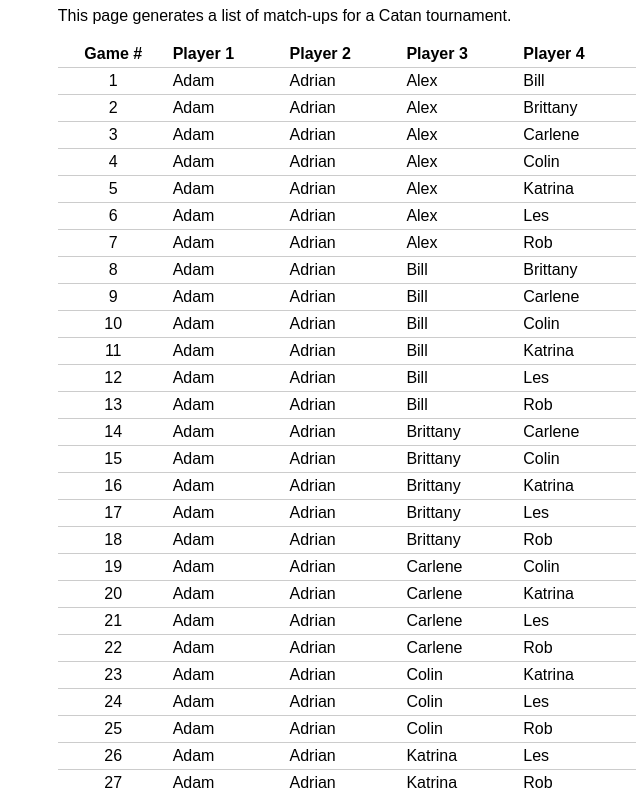
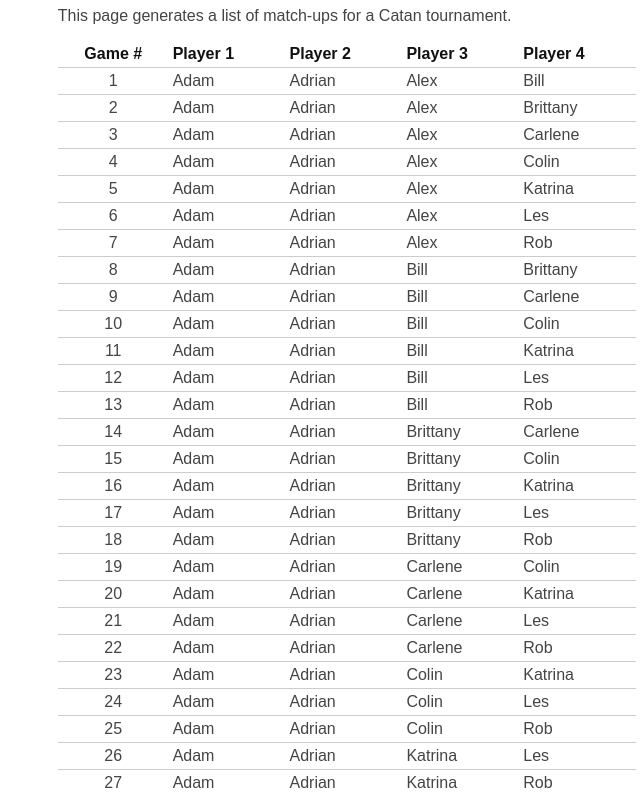
Before and after one commit to adriantrimble/catan-tournament-games, a plain HTML site: page index.html in a window 1280 px wide. Shown: the part 96-889 px from the top of the page, without its empty margins (293-933 px from the left). Drawn offline with Linux system fonts and the light colour scheme.

Commit message:
formatting

```diff
--- a/style.css
+++ b/style.css
@@ -1,5 +1,10 @@
 	body {
 		font-family: sans-serif;
+		color: #444;
+	}
+
+	h1, table th {
+		color: #111;
 	}
 
 	main {
@@ -27,3 +32,7 @@
 	table td:first-child {
 		text-align: center;
 	}
+
+	table tr:hover {
+		background-color: #f5f5f5;
+	}
```
